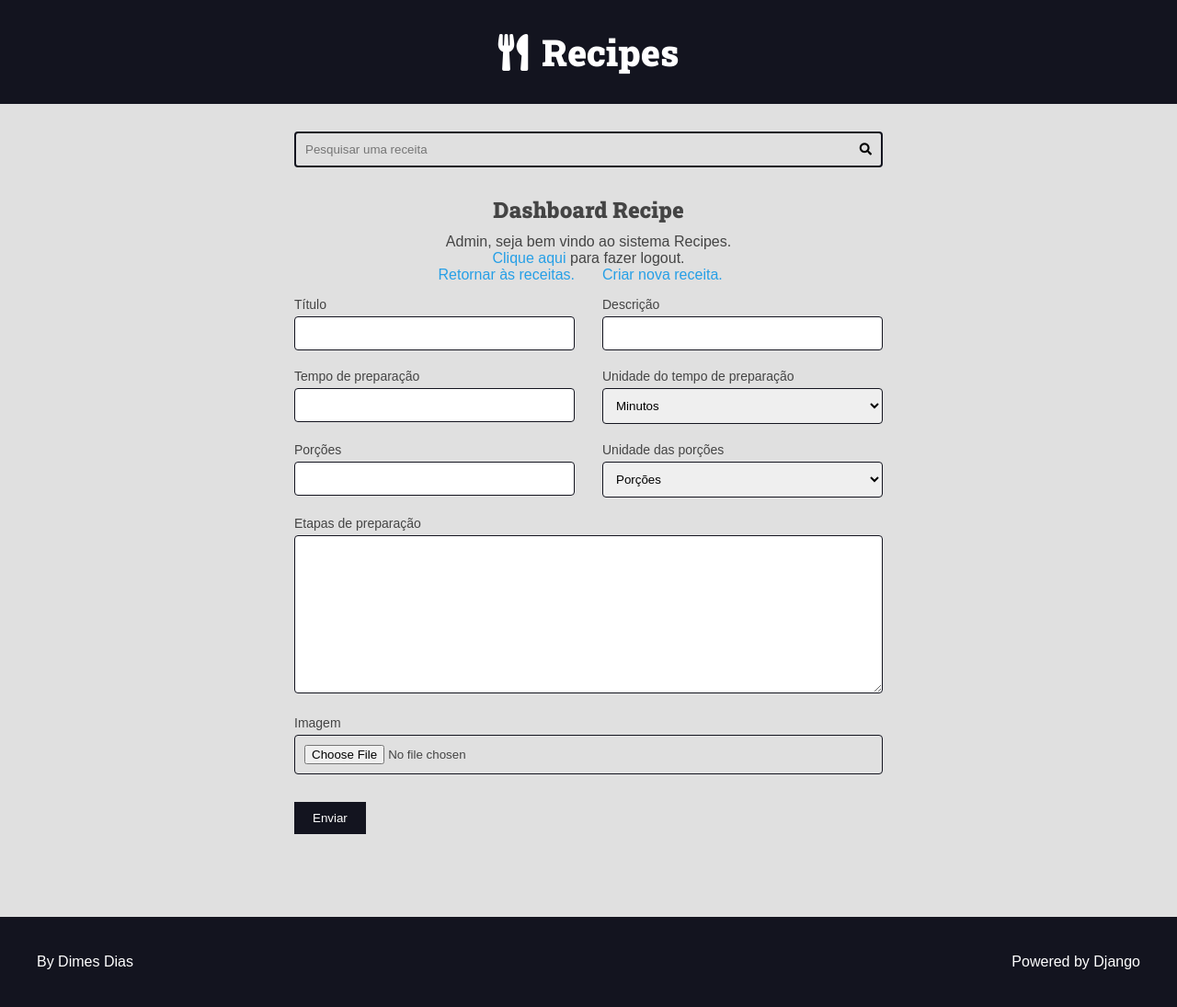
After one commit to Dimes-Dias/project-recipes, a Django app: page /authors/dashboard/recipe/new/ in a window 1280 px wide. The commit adds this page. Shown: the whole page at 92% size. Run offline with Django 4.2, Linux system fonts and the light colour scheme; a user stored in the database is signed in.

Commit message:
Iniciando seção 16

```diff
--- /dev/null
+++ b/authors/forms/recipe_form.py
@@ -0,0 +1,98 @@
+from collections import defaultdict
+
+from attr import fields
+from django import forms
+from django.forms import ValidationError
+from recipes.models import Recipe
+from utils.django_forms import add_attr
+from utils.strings import is_positive_number
+
+
+class AuthorRecipeForm(forms.ModelForm):
+
+    def __init__(self, *args, **kwargs):
+        super().__init__(*args, **kwargs)
+
+        self._my_erros = defaultdict(list)
+
+        add_attr(self.fields.get('preparation_steps'), 'class', 'span-2')
+
+    class Meta:
+        model = Recipe
+        fields = 'title', 'description', 'preparation_time', \
+            'preparation_time_unit', 'servings', 'servings_unit', \
+            'preparation_steps', 'cover'
+        widgets = {
+            'cover': forms.FileInput(
+                attrs={
+                    'class': 'span-2'
+                }
+            ),
+            'servings_unit': forms.Select(
+                choices=(
+                    ('Porções', 'Porções'),
+                    ('Pedaços', 'Pedaços'),
+                    ('Pessoas', 'Pessoas'),
+                )
+            ),
+            'preparation_time_unit': forms.Select(
+                choices=(
+                    ('Minutos', 'Minutos'),
+                    ('Horas', 'Horas'),
+                )
+            ),
+        }
+
+    # validação geral
+    def clean(self, *args, **kwargs):
+        super_clean = super().clean(*args, **kwargs)
+
+        cd = self.cleaned_data
+        title = cd.get('title')
+        description = cd.get('description')
+
+        # verifica um erro de quantidade de caracteres em title
+        # if len(title) < 5:
+        #     self._my_erros['title'].append(
+        #         'O título deve ter pelo menos 5 caracteres.'
+        #     )
+
+        # ----------------------------------------------------
+        # verifica outros erros em title ou outros campos
+        # ----------------------------------------------------
+        if title == description:
+            self._my_erros['title'].append(
+                'Não pode ser igual a Descrição.'
+            )
+            self._my_erros['description'].append(
+                'Não pode ser igual a Título.'
+            )
+
+        # levanta os erros encontrados
+        if self._my_erros:
+            raise ValidationError(self._my_erros)
+
+        return super_clean
+
+    def clean_title(self):
+        title = self.cleaned_data.get('title')
+
+        if len(title) < 5:
+            self._my_erros['title'].append(
+                'O título deve ter pelo menos 5 caracteres.'
+            )
+
+        return title
+
+    def valid_field_number_positive(self, field_name):
+        field_value = self.cleaned_data.get(field_name)
+        if not is_positive_number(field_value) is True:
+            self._my_erros[field_name].append('Deve ser um número positivo')
+
+        return field_value
+
+    def clean_preparation_time(self):
+        return self.valid_field_number_positive('preparation_time')
+
+    def clean_servings(self):
+        return self.valid_field_number_positive('servings')
--- /dev/null
+++ b/authors/templates/authors/pages/dashboard_recipe.html
@@ -0,0 +1,17 @@
+{% extends 'base/base.html' %}
+
+{% block title %} Dashboard Recipe | {% endblock title %}
+
+{% block content %}
+
+    <div class="main-content centraliza container">
+        <h2>Dashboard Recipe</h2>
+        {% include 'partials/messages.html' %}
+        {% include 'authors/partials/login_message.html' %}
+        <div class="left">
+            {% include 'authors/partials/form.html' %}
+        </div>
+    </div>
+
+
+{% endblock content %}
--- a/authors/templates/authors/partials/form.html
+++ b/authors/templates/authors/partials/form.html
@@ -1,6 +1,11 @@
 <div class="main-content container">
 
-    <form action="{{ form_action }}" method="POST">
+    <!--
+        enctype="multipart/form-data"
+        é obrigatório o uso desse termo, sempre que o form trabalhar
+        com arquivos.
+    -->
+    <form class="main-form" action="{{ form_action }}" method="POST" enctype="multipart/form-data">
 
         {% csrf_token %}
 
@@ -9,7 +14,7 @@
 
             {% for field in form %}
                 <!-- Para cada campo do formulário, crie um grupo. -->
-            <div class="form-group">
+                <div class="form-group {{ field.field.widget.attrs.class }}">
 
                     <!-- Label do campo -->
                     <label for="{{ field.id_for_label }}">
@@ -28,6 +33,13 @@
                     {{ field.errors }}
 
                 </div>
+
+                {% if field.name == 'cover' and field.value.url %}
+                    <div class="span-2">
+                        <img src="{{ field.value.url }}" alt="Capa para {{ recipe.title }}">
+                    </div>
+                {% endif %}
+
             {% endfor %}
 
         </div>
--- /dev/null
+++ b/authors/templates/authors/partials/login_message.html
@@ -0,0 +1,25 @@
+{% if request.user.is_authenticated %}
+    <div class="login-message">
+        <p>
+            {{ user.first_name }}, seja bem vindo ao sistema Recipes.
+        </p>
+        <div>
+            <form action="{% url 'authors:logout' %}" method="POST">
+                {% csrf_token %}
+                <input type="hidden" name="username" value="{{ request.user.username }}">
+                <button class="plaintext-button" type="submit">Clique aqui</button>
+                para fazer logout.
+            </form>
+            <div class="form-content-grid">
+                <form class="right" action="{% url 'authors:dashboard' %}" method="POST">
+                    {% csrf_token %}
+                    <button class="plaintext-button" type="submit">Retornar às receitas.</button>
+                </form>
+                <form class="left" action="{% url 'authors:dashboard_recipe_new' %}" method="POST">
+                    {% csrf_token %}
+                    <button class="plaintext-button" type="submit">Criar nova receita.</button>
+                </form>
+            </div>
+        </div>
+    </div>
+{% endif %}
--- a/authors/urls.py
+++ b/authors/urls.py
@@ -14,4 +14,11 @@ urlpatterns = [
     path('login/', views.login_view, name="login"),
     path('login/create/', views.login_create, name="login_create"),
     path('logout/', views.logout_view, name="logout"),
+    path('dashboard/', views.dashboard, name="dashboard"),
+    path('dashboard/recipe/new/', views.dashboard_recipe_new,
+         name="dashboard_recipe_new"),
+    path('dashboard/recipe/delete/', views.dashboard_recipe_delete,
+         name="dashboard_recipe_delete"),
+    path('dashboard/recipe/<int:id>/edit/', views.dashboard_recipe_edit,
+         name="dashboard_recipe_edit"),
 ]
--- a/authors/views.py
+++ b/authors/views.py
@@ -3,7 +3,10 @@ from django.contrib.auth import authenticate, login, logout
 from django.contrib.auth.decorators import login_required
 from django.http import Http404
 from django.shortcuts import redirect, render
-from django.urls import reverse
+from django.urls import is_valid_path, reverse
+from recipes.models import Recipe
+
+from authors.forms.recipe_form import AuthorRecipeForm
 
 from .forms import LoginForm, RegisterForm
 
@@ -80,8 +83,6 @@ def login_create(request):
 
     form = LoginForm(request.POST)
 
-    login_url = reverse('authors:login')
-
     if form.is_valid():
         authenticated_user = authenticate(
             username=form.cleaned_data.get('username', ''),
@@ -97,7 +98,7 @@ def login_create(request):
     else:
         messages.error(request, 'Há problemas de validação neste formulário.')
 
-    return redirect(login_url)
+    return redirect(reverse('authors:dashboard'))
 
 
 # exige que o usuário esteja logado para ter acesso a view
@@ -114,3 +115,99 @@ def logout_view(request):
     # se estiver tudo certo, faz logout antes de redirecionar
     logout(request)
     return redirect(reverse('authors:login'))
+
+
+@login_required(login_url='authors:login', redirect_field_name='next')
+def dashboard(request):
+    recipes = Recipe.objects.filter(
+        is_published=False,
+        author=request.user,
+    )
+
+    return render(request, 'authors/pages/dashboard.html', context={
+        'recipes': recipes,
+    })
+
+
+@login_required(login_url='authors:login', redirect_field_name='next')
+def dashboard_recipe_edit(request, id):
+    recipe = Recipe.objects.filter(
+        is_published=False,
+        author=request.user,
+        pk=id,
+    ).first()
+
+    if not recipe:
+        raise Http404()
+
+    form = AuthorRecipeForm(
+        data=request.POST or None,
+        files=request.FILES or None,
+        instance=recipe
+    )
+
+    if form.is_valid():
+        recipe = form.save(commit=False)
+
+        recipe.author = request.user
+        recipe.preparation_steps_is_html = False
+        recipe.is_published = False
+
+        recipe.save()
+
+        messages.success(request, 'Sua receita foi salva com sucesso.')
+        return redirect(reverse('authors:dashboard_recipe_edit', args=(id,)))
+
+    return render(request, 'authors/pages/dashboard_recipe.html', context={
+        'form': form,
+    })
+
+
+@login_required(login_url='authors:login', redirect_field_name='next')
+def dashboard_recipe_new(request):
+    form = AuthorRecipeForm(
+        data=request.POST or None,
+        files=request.FILES or None,
+    )
+
+    if form.is_valid():
+        recipe: Recipe = form.save(commit=False)
+
+        recipe.author = request.user
+        recipe.preparation_steps_is_html = False
+        recipe.is_published = False
+
+        recipe.save()
+
+        messages.success(request, 'Sua receita foi salva com sucesso.')
+        return redirect(
+            reverse('authors:dashboard_recipe_edit', args=(recipe.id,))
+        )
+
+    return render(request, 'authors/pages/dashboard_recipe.html', context={
+        'form': form,
+        'form_action': reverse('authors:dashboard_recipe_new')
+    })
+
+
+@login_required(login_url='authors:login', redirect_field_name='next')
+def dashboard_recipe_delete(request):
+    if not request.POST:
+        raise Http404()
+
+    POST = request.POST
+    id = POST.get('id')
+
+    recipe = Recipe.objects.filter(
+        is_published=False,
+        author=request.user,
+        pk=id,
+    ).first()
+
+    if not recipe:
+        raise Http404()
+
+    recipe.delete()
+    messages.success(request, 'Receita excluída com sucesso.')
+
+    return redirect(reverse('authors:dashboard'))
--- a/recipes/static/css/styles.css
+++ b/recipes/static/css/styles.css
@@ -70,6 +70,15 @@ h4,
 h5,
 h6 {
     font-family: var(--font-headings);
+}
+
+img{
+    max-width: 100%;
+}
+
+a {
+    color: var(--color-primary);
+    text-decoration: none;
 }
 
 .main-header-container {
@@ -271,10 +280,18 @@ h6 {
     padding: var(--spacing-gutter-medium);
 }
 
+.center,
 .centraliza {
     text-align: center;
 }
 
+.left {
+    text-align: left;
+}
+
+.right {
+    text-align: right;
+}
 /* ------------------------------------------------------
 Controle de paginação
 ------------------------------------------------------ */
--- /dev/null
+++ b/recipes/static/js/scripts.js
@@ -0,0 +1,14 @@
+function my_scope(){
+    const forms = document.querySelectorAll('.form-delete');
+    for (const form of forms) {
+        form.addEventListener('submit', function (e) {
+            e.preventDefault();
+            const confirmed = confirm('Você confirma a exclusão da receita?')
+            if (confirmed) {
+                form.submit();
+            }
+        });
+    }
+}
+
+my_scope();
--- a/recipes/templates/base/base.html
+++ b/recipes/templates/base/base.html
@@ -55,6 +55,7 @@
     <!-- ***************************************************************************** -->
     <!-- <script src="{% static 'js/bootstrap.min.js' %}"></script> -->
     <!-- ***************************************************************************** -->
+    <script src="{% static 'js/scripts.js' %}"></script>
 
 </body>
 
--- a/recipes/templates/partials/search.html
+++ b/recipes/templates/partials/search.html
@@ -1,7 +1,7 @@
 <div class="search-container">
     <div class="container">
         <form action="{% url 'recipes:search' %}" method="GET" class="search-form">
-            <input type="search" class="search-input" name="q" value="{{ search_term }}" required>
+            <input type="search" class="search-input" name="q" value="{{ search_term }}" required placeholder="Pesquisar uma receita">
             <button type="submit" class="search-button"><i class="fas fa-search"></i></button>
         </form>
     </div>
```
Also changed, not shown: authors/templates/authors/pages/dashboard.html (added, +40 -0 lines), authors/templates/authors/pages/login.html (+7 -14 lines), recipes/admin.py (+11 -1 lines), recipes/models.py (+17 -12 lines), utils/strings.py (added, +7 -0 lines), db.sqlite3. Lines whose indentation alone changed are shown as unchanged.
